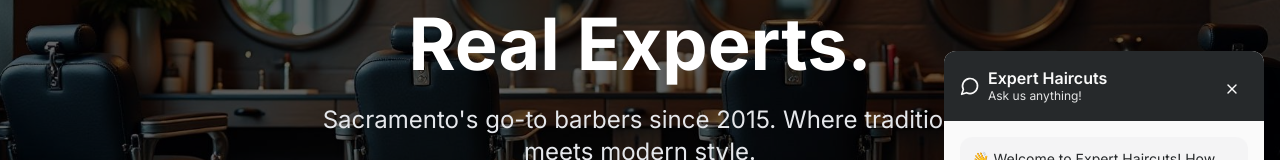
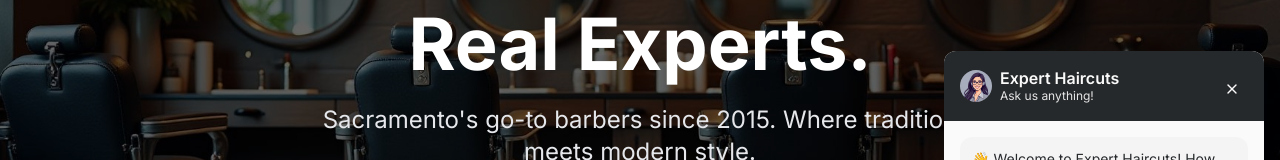
Before and after one commit to aandersonltv/expert-cuts-connect, a React (Vite) app: page / in a window 1280 px wide. Both pictures are taken after a click on the button "Open chat". Shown: the part 410-570 px from the top of the page. Built offline with nearby package versions, Linux system fonts and the light colour scheme.

Commit message:
Change chat avatar icon
Update the chat widget's avatar to an attractive female with long hair and glasses.

```diff
--- a/src/components/Chat/ChatWidget.tsx
+++ b/src/components/Chat/ChatWidget.tsx
@@ -6,6 +6,7 @@ import { Input } from '@/components/ui/input';
 import { ScrollArea } from '@/components/ui/scroll-area';
 import { cn } from '@/lib/utils';
 import { useChat } from '@/hooks/useChat';
+import chatAvatar from '@/assets/chat-avatar.png';
 
 interface Message {
   id: string;
@@ -52,7 +53,11 @@ export const ChatWidget: React.FC = () => {
     <Card className="fixed bottom-4 right-4 z-[60] w-80 max-h-[calc(100vh-2rem)] shadow-xl border-0 bg-background backdrop-blur-sm animate-scale-in flex flex-col">
       <CardHeader className="flex flex-row items-center justify-between p-4 bg-primary text-primary-foreground rounded-t-lg flex-shrink-0">
         <div className="flex items-center space-x-2">
-          <MessageCircle className="h-5 w-5" />
+          <img
+            src={chatAvatar}
+            alt="Chat Assistant"
+            className="h-8 w-8 rounded-full object-cover"
+          />
           <div>
             <h3 className="font-semibold">Expert Haircuts</h3>
             <p className="text-xs opacity-90">Ask us anything!</p>
```
Also changed, not shown: src/assets/chat-avatar.png (added).
